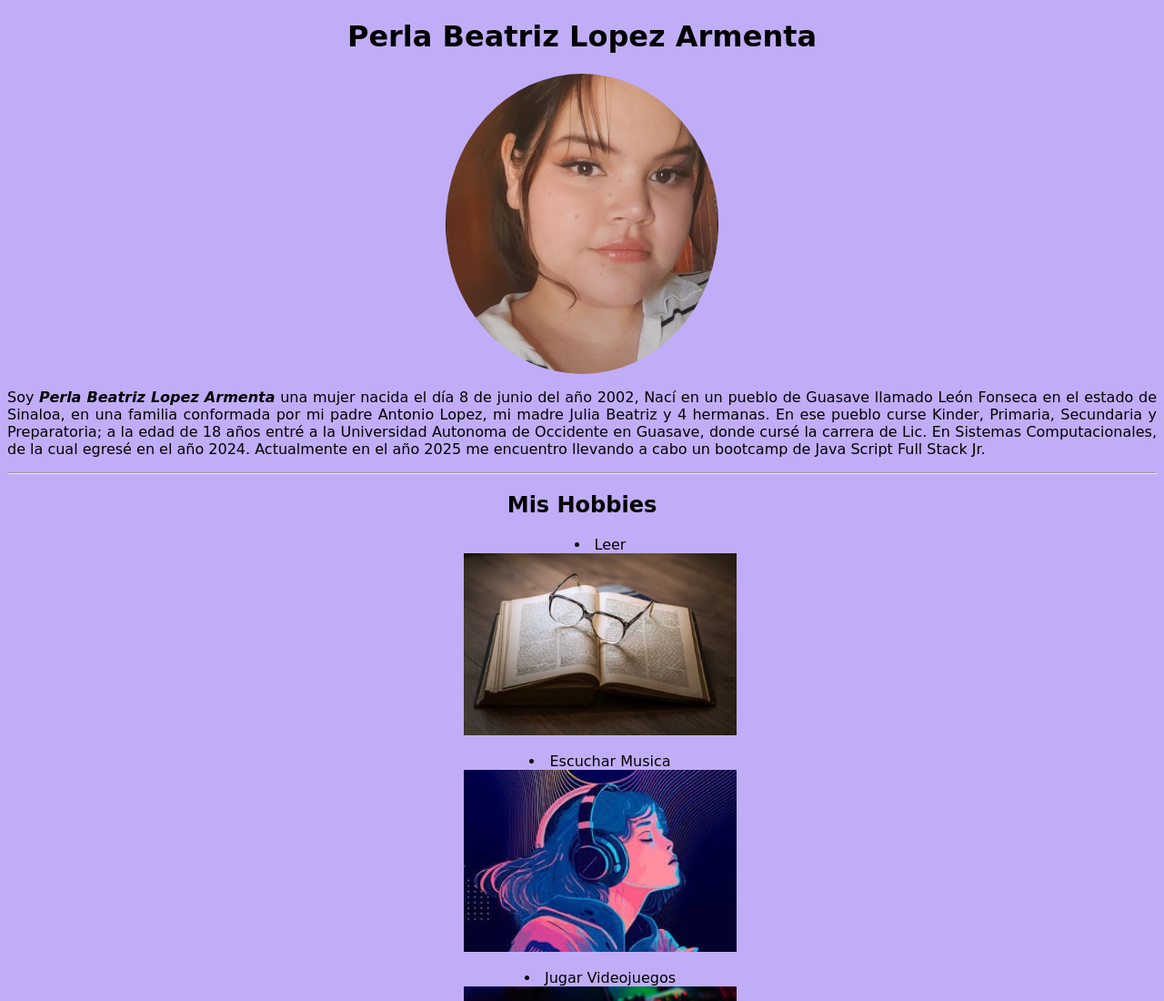
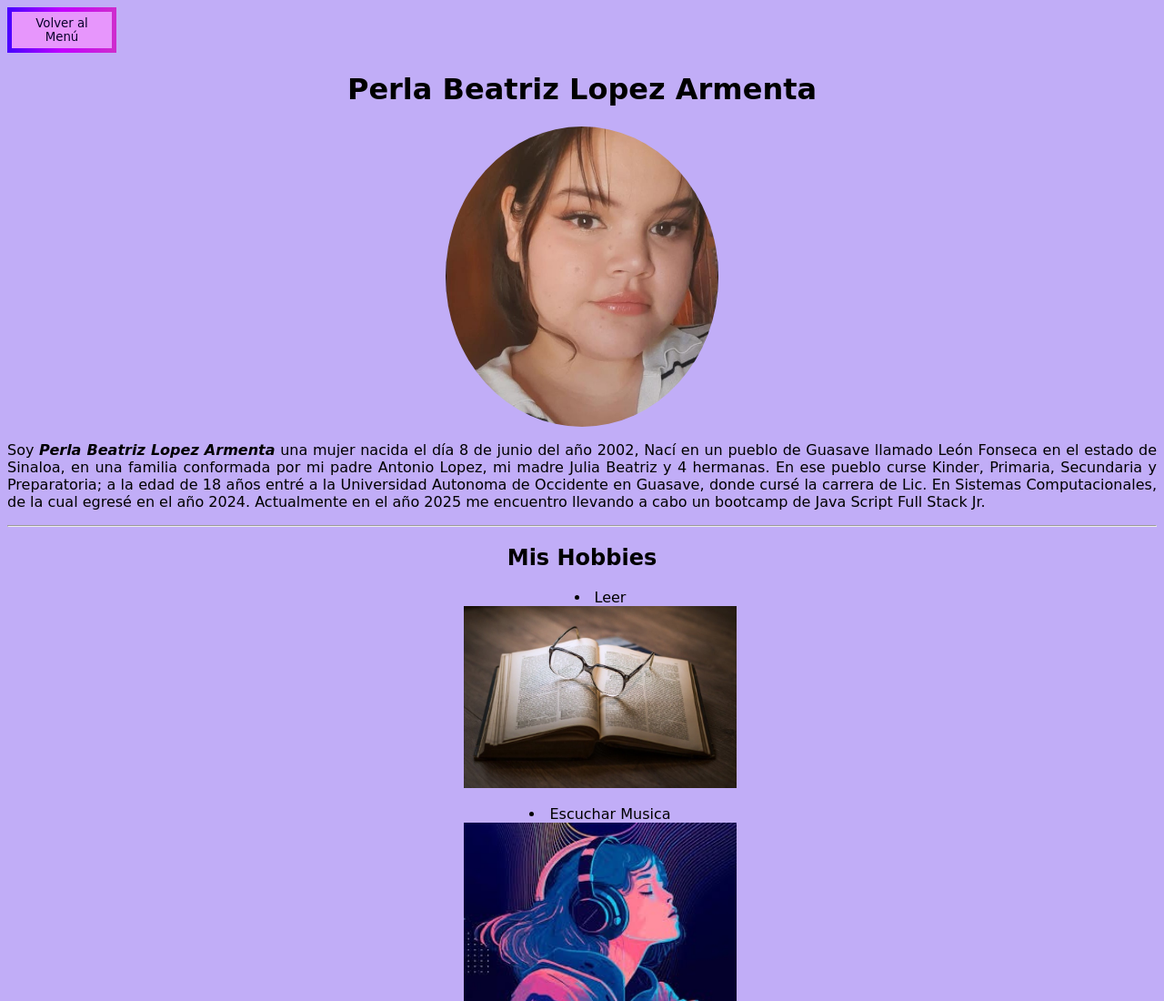
Before and after one commit to perlalopeza/INTRO-WEB-EJERCICIOS, a plain HTML site: page Ejercicio2/sobre-mi.html in a window 1280 px wide. Shown: the top 1100 px of the page at 91% size. Drawn offline with Linux system fonts and the light colour scheme.

Commit message:
feat: se creo el archivo index.html que funge como menu, un style.css, se agregaron botones que enlazan al menu con los html ejercicio1 y sobre-mi y viceversa

```diff
--- a/Ejercicio2/sobre-mi.css
+++ b/Ejercicio2/sobre-mi.css
@@ -12,9 +12,20 @@ h2{
     font-family: cursive;
 } */
 
+#btn-volver-al-menu-e2{
+    color: rgb(8, 1, 43);
+    font-family: cursive;
+    background-color: rgb(231, 150, 252);
+    border: 5px solid transparent;
+    border-image: linear-gradient(to right, rgb(76, 0, 255), rgb(195, 0, 255), rgb(206, 43, 206)) 2;
+    width: 120px;
+    height: 50px;
+}
+
 .encabezados{
     text-align: center;
     font-family: cursive;
+
 }
 
 #img-perla{
--- a/Ejercicio2/sobre-mi.html
+++ b/Ejercicio2/sobre-mi.html
@@ -7,6 +7,7 @@
     <link rel="stylesheet" href="sobre-mi.css">
 </head>
 <body>
+    <a href="../index.html"><button id="btn-volver-al-menu-e2">Volver al Menú</button></a>
     <h1 class="encabezados">Perla Beatriz Lopez Armenta</h1>
 
     <img id="img-perla" src="./Imagenes/perfil.jpg" alt="Es una foto en la que se encuentra Perla vestida con una blusa a rayas blanco y negro, con el cabello recogido en una coleta">
--- /dev/null
+++ b/style.css
@@ -0,0 +1,13 @@
+*{
+    background-color: rgb(235, 187, 217);
+}
+
+h1{
+    text-align: center;
+    font-family: cursive;
+
+}
+
+#btn-ejercicio-2{
+
+}
```
Also changed, not shown: Ejercicio1/ejercicio1.html (+1 -1 lines), index.html (added, +17 -0 lines).
